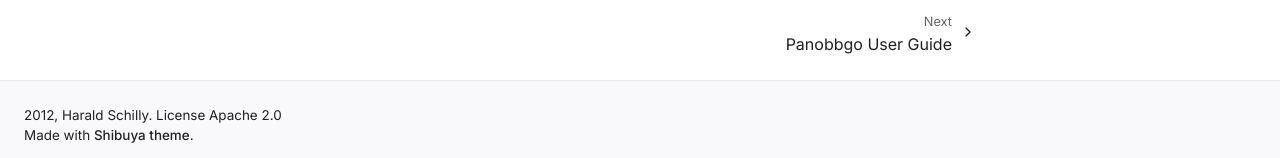
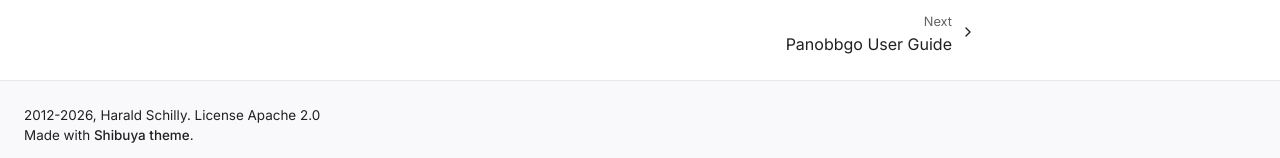
Before and after one commit to haraldschilly/panobbgo, a Sphinx documentation site: the page built from doc/source/index.rst, in a window 1280 px wide and 900 px high, scrolled down 2350 px. Shown: the part 739-897 px from the top of the window. Built offline with Sphinx 7.4.7, drawn with Linux system fonts in a browser that asks for light colours.

Commit message:
Update copyright year from 2012 to 2012-2026
- Changed copyright notice in conf.py to reflect project timeline
- Documentation now shows '2012-2026, Harald Schilly. License Apache 2.0'

```diff
--- a/doc/source/conf.py
+++ b/doc/source/conf.py
@@ -57,7 +57,7 @@ master_doc = 'index'
 # General information about the project.
 project = u'Panobbgo'
 author = u'Harald Schilly'
-copyright = u'2012, %s. License Apache 2.0' % author
+copyright = u'2012-2026, %s. License Apache 2.0' % author
 
 rst_prolog = """\
 .. |name|   replace:: %(project)s
```
